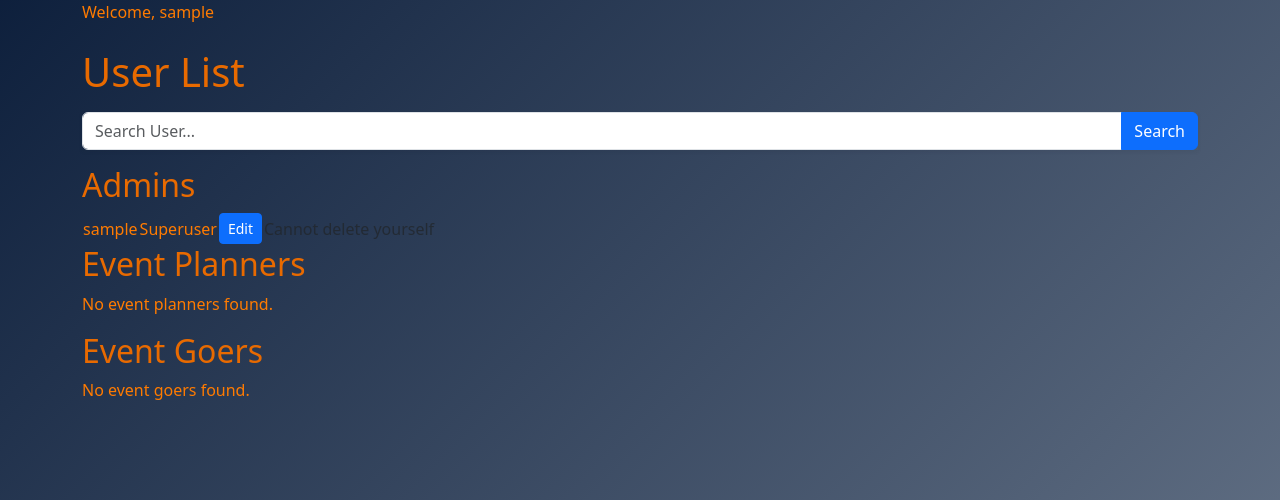
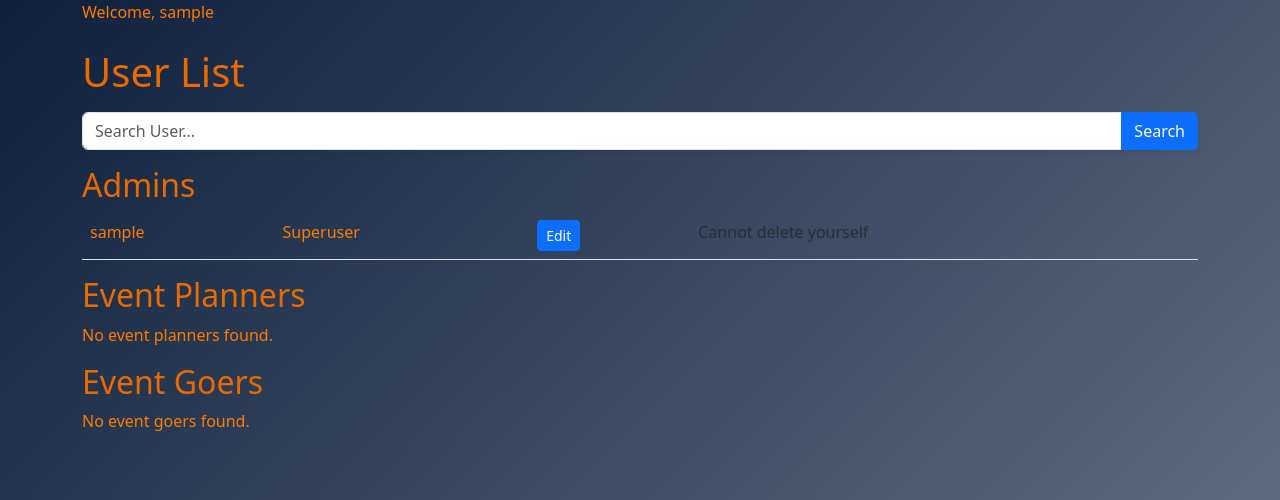
Before and after one commit to Snick3n/Converge---Group-Project, a Django app: page /users/ in a window 1280 px wide. Shown: the part 66-566 px from the top of the page. Run offline with Django 5.2, Linux system fonts and the light colour scheme; the visitor is signed in with stand-in values (Sample User, id 1); data comes from the database, SQL or seed files in the repository; data that the repository does not hold is empty; some libraries are stand-ins or nearby versions.

Commit message:
Loaded crispy forms for book event html and fixed user list (admins)

```diff
--- a/catalog/templates/book_event.html
+++ b/catalog/templates/book_event.html
@@ -1,12 +1,14 @@
 {% extends "catalog/base.html" %}
 {% block title %}Book Event{% endblock %}
 {% block content %}
+{% load crispy_forms_tags %}
+{% load crispy_forms_filters %}
 <div class="container mt-4">
   <h2>Book Room: {{ room.name }} on {{ date|date:"F j, Y" }} at {{ time|time:"g:i A" }}</h2>
   <hr>
   <form method="POST">
     {% csrf_token %}
-    {{ form.as_p }}
+    {{ form|crispy }}
     <button type="submit" class="btn btn-success">Save Event</button>
     <a href="{% url 'catalog:calendar-day' year=date.year month=date.month day=date.day %}" class="btn btn-secondary">Cancel</a>
   </form>
--- a/catalog/templates/catalog/book_event.html
+++ b/catalog/templates/catalog/book_event.html
@@ -1,12 +1,14 @@
 {% extends "catalog/base.html" %}
 {% block title %}Book Event{% endblock %}
 {% block content %}
+{% load crispy_forms_tags %}
+{% load crispy_forms_filters %}
 <div class="container mt-4">
   <h2>Book Room: {{ room.name }} on {{ date|date:"F j, Y" }} at {{ time|time:"g:i A" }}</h2>
   <hr>
   <form method="POST">
     {% csrf_token %}
-    {{ form.as_p }}
+    {{ form|crispy }}
     <button type="submit" class="btn btn-success">Save Event</button>
     <a href="{% url 'catalog:calendar-day' year=date.year month=date.month day=date.day %}" class="btn btn-secondary">Cancel</a>
   </form>
--- a/catalog/templates/catalog/user_list.html
+++ b/catalog/templates/catalog/user_list.html
@@ -17,9 +17,9 @@
 
     <h2>Admins</h2>
     {% if admins %}
-        <table class="table-borderless">
+        <table class="table borderless">
             {% for admin in admins %}
-                <tr class="table-borderless">
+                <tr class="table borderless">
                     <td>{{ admin.username }}</td>
                     <td>Superuser</td>
                     <td>
```
